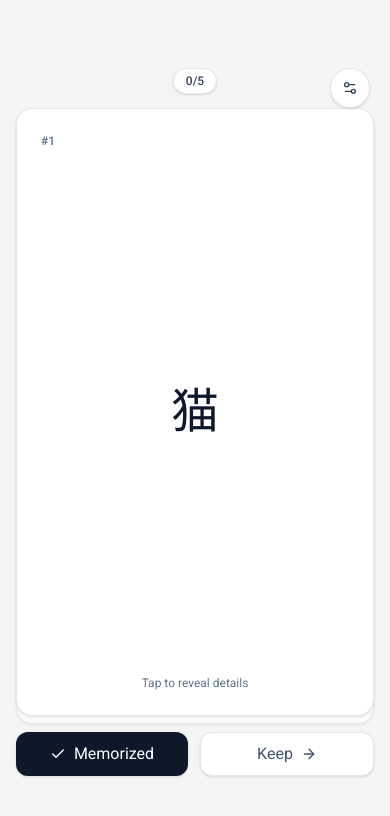
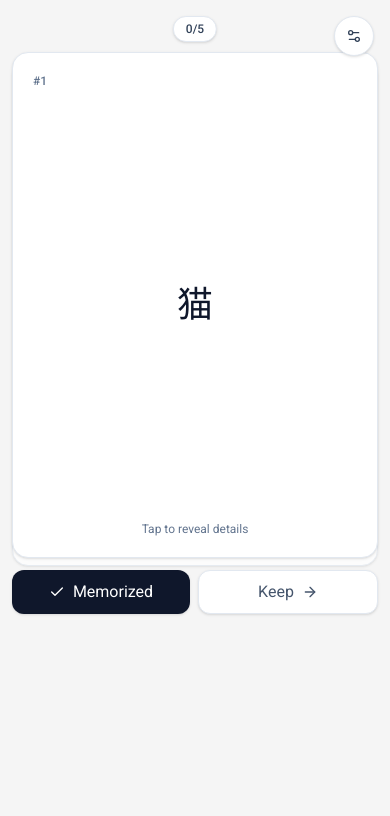
Before and after one commit to favrei/meet_vocab, a React (Vite) app: page / in a window 390 px wide. Both pictures are taken after a click on the button "Try with sample deck". Shown: the top 816 px of the page. Built offline with nearby package versions, Linux system fonts and the light colour scheme.

Commit message:
Improve mobile deck layout responsiveness

```diff
--- a/src/components/Card.tsx
+++ b/src/components/Card.tsx
@@ -9,7 +9,7 @@ type CardProps = {
 
 export default function Card({ card, flipped, isMemorized, frontMode }: CardProps) {
   const frontText = frontMode === 'jp' ? card.jp : card.en
-  const shell = 'flex h-full w-full flex-col rounded-2xl border border-slate-200 bg-white p-6 shadow-sm'
+  const shell = 'flex h-full w-full flex-col rounded-2xl border border-slate-200 bg-white p-5 shadow-sm sm:p-6'
 
   if (!flipped) {
     return (
@@ -18,8 +18,8 @@ export default function Card({ card, flipped, isMemorized, frontMode }: CardProp
           <span>#{card.id}</span>
           {isMemorized ? <span className="rounded-full bg-slate-800 px-2 py-1 text-white">Memorized</span> : null}
         </header>
-        <div className="flex flex-1 items-center justify-center px-5 text-center">
-          <p className="text-5xl font-medium leading-tight text-slate-900 sm:text-6xl">{frontText}</p>
+        <div className="flex flex-1 items-center justify-center px-4 text-center sm:px-5">
+          <p className="text-4xl font-medium leading-tight text-slate-900 sm:text-6xl">{frontText}</p>
         </div>
         <p className="text-center text-xs text-slate-500">Tap to reveal details</p>
       </article>
@@ -35,16 +35,16 @@ export default function Card({ card, flipped, isMemorized, frontMode }: CardProp
         {isMemorized ? <span className="rounded-full bg-slate-800 px-2 py-1 text-white">Memorized</span> : null}
       </header>
 
-      <div className="flex flex-1 flex-col items-center justify-center gap-6">
+      <div className="flex flex-1 flex-col items-center justify-center gap-4 sm:gap-6">
         {/* Hero block: meaning + pronunciation */}
         <div className="text-center">
-          <p className="text-3xl font-semibold text-slate-900">{frontMode === 'jp' ? card.en : card.jp}</p>
-          <p className="mt-1 text-xl text-slate-500">{card.hira}</p>
+          <p className="text-2xl font-semibold text-slate-900 sm:text-3xl">{frontMode === 'jp' ? card.en : card.jp}</p>
+          <p className="mt-1 text-lg text-slate-500 sm:text-xl">{card.hira}</p>
         </div>
 
         {/* Example in distinct container */}
         <div className="w-full rounded-xl bg-slate-50 px-4 py-3 text-center">
-          <p className="text-base leading-relaxed text-slate-900">{card.example}</p>
+          <p className="text-sm leading-relaxed text-slate-900 sm:text-base">{card.example}</p>
           <p className="mt-1 text-sm text-slate-500">{card.translation}</p>
         </div>
 
--- a/src/components/SwipeDeck.tsx
+++ b/src/components/SwipeDeck.tsx
@@ -48,7 +48,7 @@ export default function SwipeDeck({
   }
 
   return (
-    <div className="relative mx-auto w-full max-w-[30rem] pt-10">
+    <div className="relative mx-auto w-full max-w-[30rem] pt-8 sm:pt-10">
       {swipeHint ? (
         <div
           className={`pointer-events-none absolute left-1/2 top-0 z-30 -translate-x-1/2 rounded-full border px-3 py-1 text-xs font-semibold tracking-[0.16em] ${swipeHint.tone}`}
@@ -57,7 +57,7 @@ export default function SwipeDeck({
         </div>
       ) : null}
 
-      <div className="relative isolate h-[min(72vh,40rem)] min-h-[30rem]">
+      <div className="relative isolate h-[min(60svh,32rem)] min-h-[22rem] sm:h-[min(72vh,40rem)] sm:min-h-[30rem]">
         {nextCard ? (
           <div aria-hidden="true" className="pointer-events-none absolute inset-0 z-0 translate-y-2 opacity-75">
             <Card card={nextCard} flipped={false} isMemorized={false} frontMode={frontMode} />
--- a/src/screens/DeckScreen.tsx
+++ b/src/screens/DeckScreen.tsx
@@ -83,8 +83,8 @@ export default function DeckScreen({ cards, onImportNewDeck }: DeckScreenProps)
   }
 
   return (
-    <main className="mx-auto flex min-h-screen w-full max-w-5xl items-center justify-center px-4 py-6 sm:px-6">
-      <section className="relative w-full">
+    <main className="mx-auto flex min-h-[100svh] w-full max-w-5xl items-start justify-center px-3 py-4 sm:min-h-screen sm:items-center sm:px-6 sm:py-6">
+      <section className="relative w-full pt-1">
         <div className="pointer-events-none absolute left-1/2 top-0 z-20 -translate-x-1/2 rounded-full border border-slate-200 bg-white px-3 py-1 text-xs font-medium text-slate-700 shadow-sm">
           {memorizedCount}/{cards.length}
         </div>
@@ -109,7 +109,7 @@ export default function DeckScreen({ cards, onImportNewDeck }: DeckScreenProps)
               onSwipe={handleSwipe}
             />
 
-            <div className="mx-auto mt-4 flex w-full max-w-[30rem] items-center gap-3">
+            <div className="mx-auto mt-3 flex w-full max-w-[30rem] items-center gap-2 sm:mt-4 sm:gap-3">
               <button
                 type="button"
                 onClick={() => handleSwipe('left')}
```
